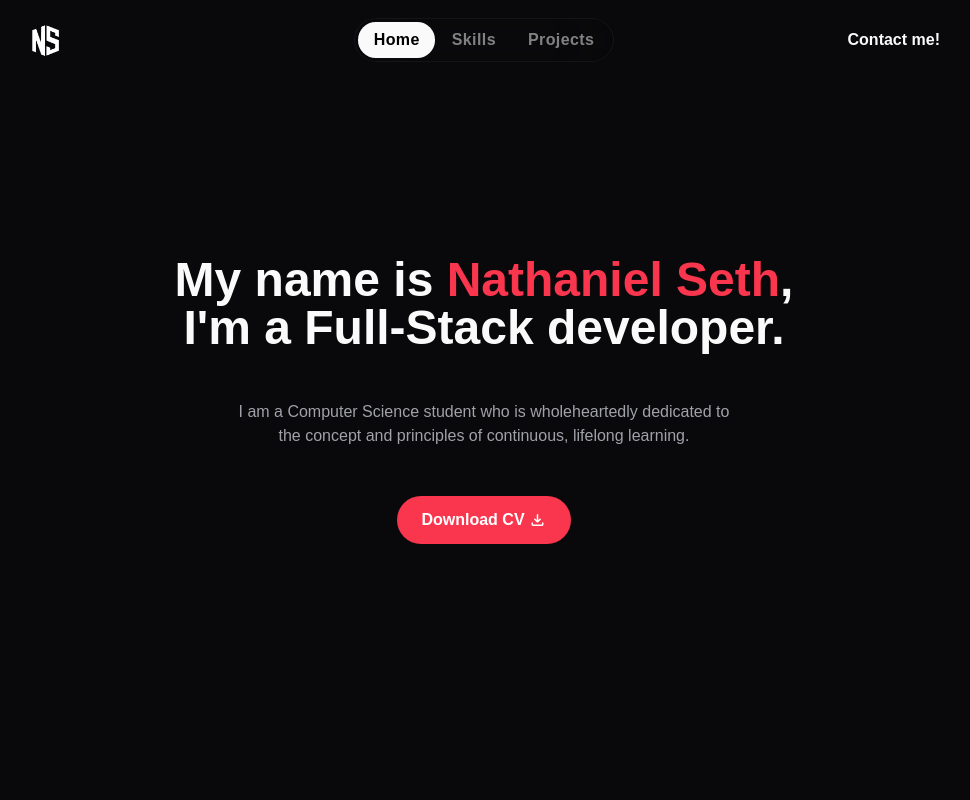
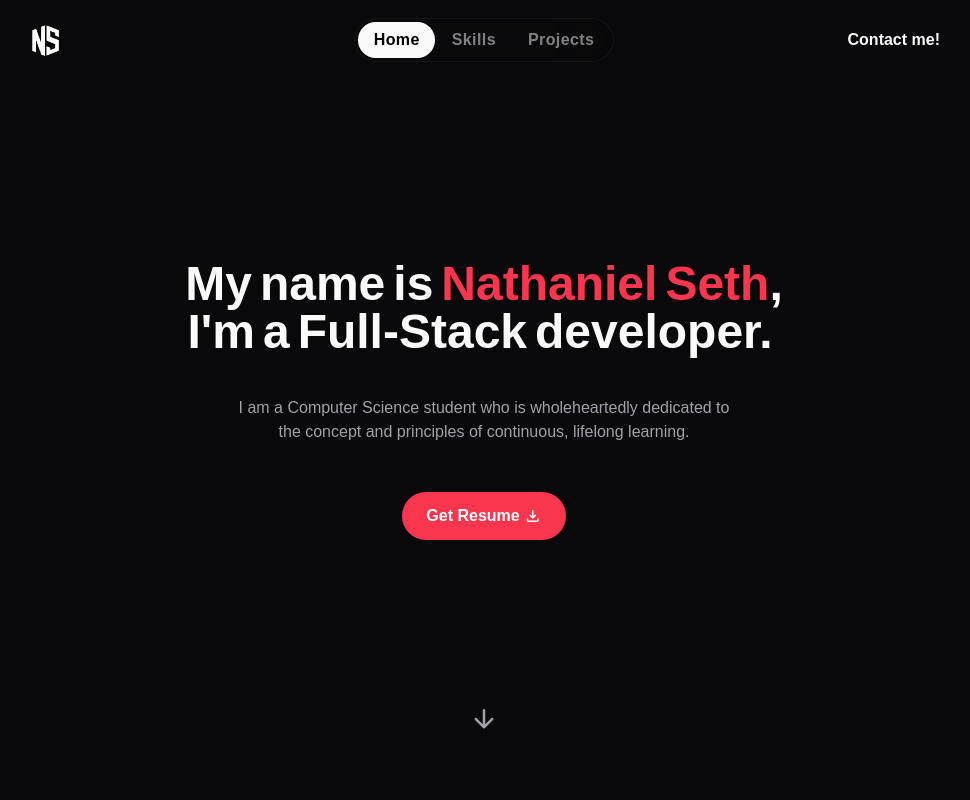
Before and after one commit to nathanielseth/portfolio, a React (Vite) app: page / in a window 1280 px wide. Shown: the top 800 px of the page, without its empty margins (156-1126 px from the left). Built offline with nearby package versions, Linux system fonts and the light colour scheme; a web font is replaced by a local one.

Commit message:
improve animations

```diff
--- a/index.html
+++ b/index.html
@@ -4,6 +4,7 @@
 <head>
   <meta charset="UTF-8" />
   <meta name="viewport" content="width=device-width, initial-scale=1.0" />
+  <meta name="description" content="Portfolio of Nathaniel Seth De Leon, a full-stack web developer.">
 
   <title>Nathaniel Seth - Portfolio</title>
 
--- a/src/components/Hero.jsx
+++ b/src/components/Hero.jsx
@@ -1,4 +1,16 @@
+import { useState, useEffect } from "react";
 import { motion } from "framer-motion";
+
+const typingVariants = {
+	hidden: { opacity: 0 },
+	visible: (i) => ({
+		opacity: 1,
+		transition: {
+			duration: 1,
+			delay: i * 0.17,
+		},
+	}),
+};
 
 const containerVariants = {
 	hidden: { opacity: 0 },
@@ -6,33 +18,151 @@ const containerVariants = {
 		opacity: 1,
 		transition: {
 			staggerChildren: 0.3,
+			delayChildren: 2,
 		},
 	},
 };
 
 const itemVariants = {
 	hidden: { opacity: 0, y: 30 },
-	show: { opacity: 1, y: 0, transition: { duration: 0.7 } },
+	show: { opacity: 1, y: 0, transition: { duration: 1 } },
+};
+
+const arrowVariants = {
+	visible: {
+		opacity: 1,
+		y: [0, 11, 0],
+		transition: {
+			y: {
+				duration: 1,
+				repeat: Infinity,
+				ease: "easeInOut",
+			},
+			opacity: { duration: 1.5 },
+		},
+	},
+	hidden: {
+		opacity: 0,
+		y: 20,
+		transition: {
+			opacity: { duration: 0.5 },
+			y: { duration: 0.5 },
+		},
+	},
 };
 
 const Hero = () => {
+	const [showArrow, setShowArrow] = useState(false);
+
+	const firstLine = "My name is Nathaniel Seth,".split(" ");
+	const secondLine = "I'm a Full-Stack developer.".split(" ");
+
+	useEffect(() => {
+		setTimeout(() => {
+			setShowArrow(true);
+		}, 3000);
+
+		const handleScroll = () => {
+			const threshold = 50;
+
+			if (window.scrollY > threshold) {
+				setShowArrow(false);
+			} else {
+				setShowArrow(true);
+			}
+		};
+
+		window.addEventListener("scroll", handleScroll);
+
+		return () => {
+			window.removeEventListener("scroll", handleScroll);
+		};
+	}, []);
+
 	return (
-		<div className="flex items-center justify-center min-h-screen">
+		<main className="flex flex-col items-center justify-center min-h-screen relative text-center">
+			<motion.h1
+				id="hero-heading"
+				className="text-3xl md:text-5xl font-semibold mb-6"
+			>
+				{firstLine.map((word, i) => {
+					if (word === "Nathaniel") {
+						return (
+							<motion.span
+								key={i}
+								custom={i}
+								variants={typingVariants}
+								initial="hidden"
+								animate="visible"
+								className="mr-2 text-[#f9364d]"
+							>
+								{word}
+							</motion.span>
+						);
+					}
+					if (word === "Seth,") {
+						return (
+							<>
+								<motion.span
+									key={i}
+									custom={i}
+									variants={typingVariants}
+									initial="hidden"
+									animate="visible"
+									className="text-[#f9364d]"
+								>
+									Seth
+								</motion.span>
+								<motion.span
+									key={`${i}-comma`}
+									custom={i}
+									variants={typingVariants}
+									initial="hidden"
+									animate="visible"
+									className="text-white"
+								>
+									,
+								</motion.span>
+							</>
+						);
+					}
+					return (
+						<motion.span
+							key={i}
+							custom={i}
+							variants={typingVariants}
+							initial="hidden"
+							animate="visible"
+							className="mr-2"
+						>
+							{word}
+						</motion.span>
+					);
+				})}
+
+				<br />
+				{secondLine.map((word, i) => (
+					<motion.span
+						key={i + firstLine.length}
+						custom={i + firstLine.length}
+						variants={typingVariants}
+						initial="hidden"
+						animate="visible"
+						className="mr-2"
+					>
+						{word}
+					</motion.span>
+				))}
+			</motion.h1>
+
 			<motion.div
 				className="max-w-2xl mx-auto text-center"
 				variants={containerVariants}
 				initial="hidden"
 				animate="show"
+				role="region"
+				aria-labelledby="hero-heading"
 			>
-				<motion.h1
-					className="text-4xl md:text-5xl font-semibold mb-12"
-					variants={itemVariants}
-				>
-					My name is <span className="text-[#f9364d]">Nathaniel Seth</span>,
-					<br />
-					I&apos;m a Full-Stack developer.
-				</motion.h1>
-
 				<motion.p
 					className="mt-4 text-sm text-zinc-400 md:text-base mb-12 max-w-sm mx-auto md:max-w-lg"
 					variants={itemVariants}
@@ -53,9 +183,10 @@ const Hero = () => {
 						href="/assets/seth_cv.pdf"
 						download
 						className="inline-flex items-center gap-1 bg-[#f9364d] text-white px-6 h-12 rounded-full"
+						aria-label="Download resume"
 					>
 						<span className="font-semibold text-base leading-none">
-							Download CV
+							Get Resume
 						</span>
 						<span className="material-symbols-rounded text-lg leading-none align-middle">
 							download
@@ -63,7 +194,20 @@ const Hero = () => {
 					</motion.a>
 				</div>
 			</motion.div>
-		</div>
+
+			<motion.div
+				className="absolute bottom-16"
+				variants={arrowVariants}
+				initial="hidden"
+				animate={showArrow ? "visible" : "hidden"}
+				role="img"
+				aria-label="Scroll down indicator"
+			>
+				<span className="material-symbols-rounded md:text-3xl text-2xl text-zinc-400">
+					arrow_downward
+				</span>
+			</motion.div>
+		</main>
 	);
 };
 
--- a/src/components/ProjectCard.jsx
+++ b/src/components/ProjectCard.jsx
@@ -4,7 +4,7 @@ import { motion } from "framer-motion";
 const ProjectCard = ({ imgSrc, title, tags, projectLink, classes }) => {
 	return (
 		<motion.div
-			whileHover={{ y: -5 }}
+			whileHover={{ y: -6 }}
 			className={
 				"relative p-4 rounded-2xl bg-zinc-900 hover:bg-zinc-700/50 active:bg-zinc-700/60 ring-1 ring-inset ring-zinc-50/5 transition-colors " +
 				classes
--- a/src/components/Projects.jsx
+++ b/src/components/Projects.jsx
@@ -27,14 +27,14 @@ const containerVariants = {
 	show: {
 		opacity: 1,
 		transition: {
-			staggerChildren: 0.5,
+			staggerChildren: 0.3,
 		},
 	},
 };
 
 const itemVariants = {
 	hidden: { opacity: 0, y: 30 },
-	show: { opacity: 1, y: 0, transition: { duration: 0.5 } },
+	show: { opacity: 1, y: 0, transition: { duration: 0.6 } },
 };
 
 const Projects = () => {
@@ -58,6 +58,7 @@ const Projects = () => {
 							title={title}
 							tags={tags}
 							projectLink={projectLink}
+							ariaLabel={`View project: ${title}`}
 						/>
 					</motion.div>
 				))}
--- a/src/components/Skills.jsx
+++ b/src/components/Skills.jsx
@@ -8,11 +8,11 @@ import { SiGnubash } from "react-icons/si";
 import { BiLogoPostgresql } from "react-icons/bi";
 
 const iconVariants = {
-	initial: { y: -10 },
+	initial: { y: -15 },
 	animate: {
 		y: 0,
 		transition: {
-			duration: 2,
+			duration: 1,
 		},
 	},
 };
--- a/src/index.css
+++ b/src/index.css
@@ -38,6 +38,10 @@ body {
 	@apply text-zinc-900 font-bold duration-500;
 }
 
+.active-tab:hover {
+	@apply hover:text-zinc-900;
+}
+
 .navbar .active-box {
 	@apply absolute bg-zinc-50 rounded-lg md:rounded-full -z-10 transition-[top,left] duration-300;
 }
```
